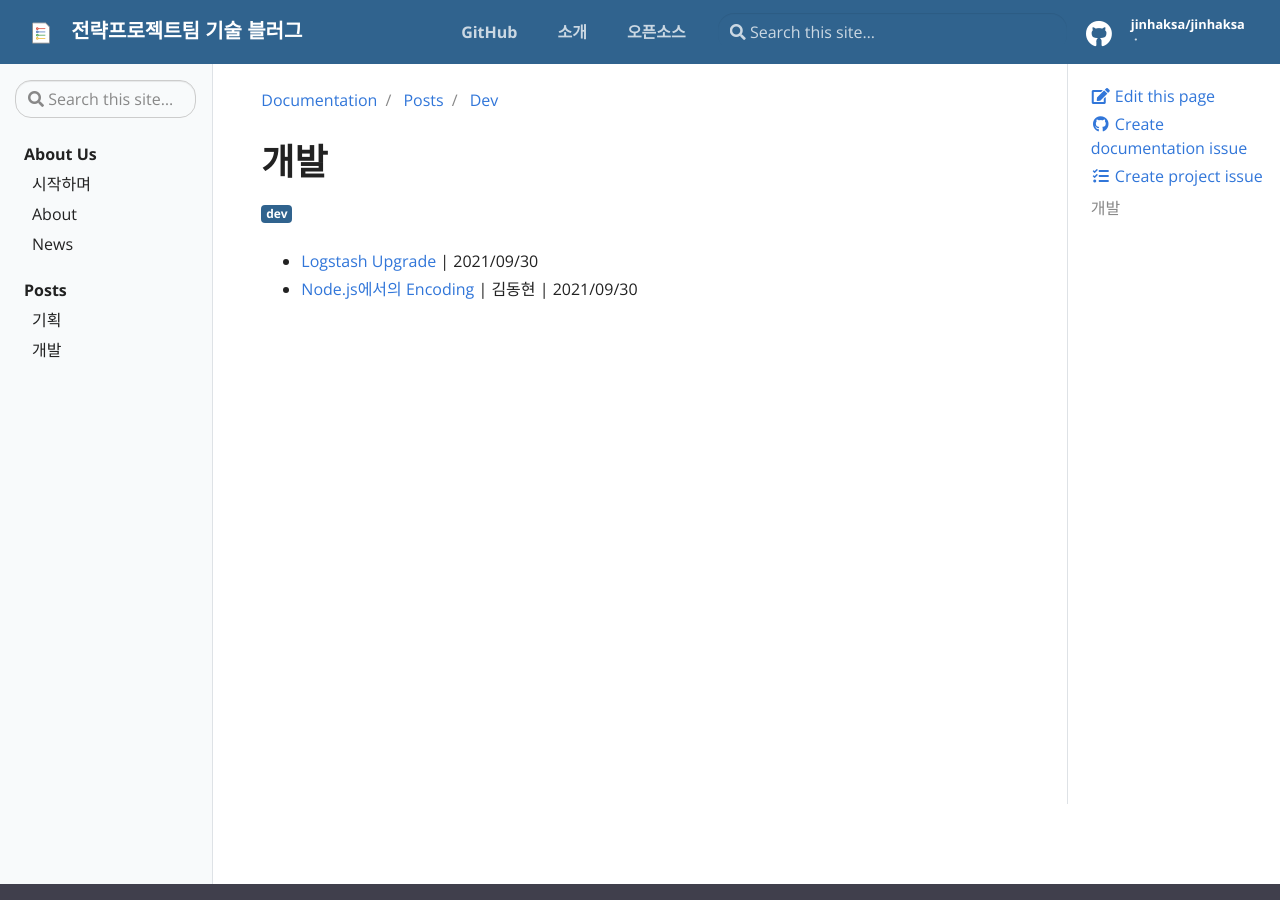
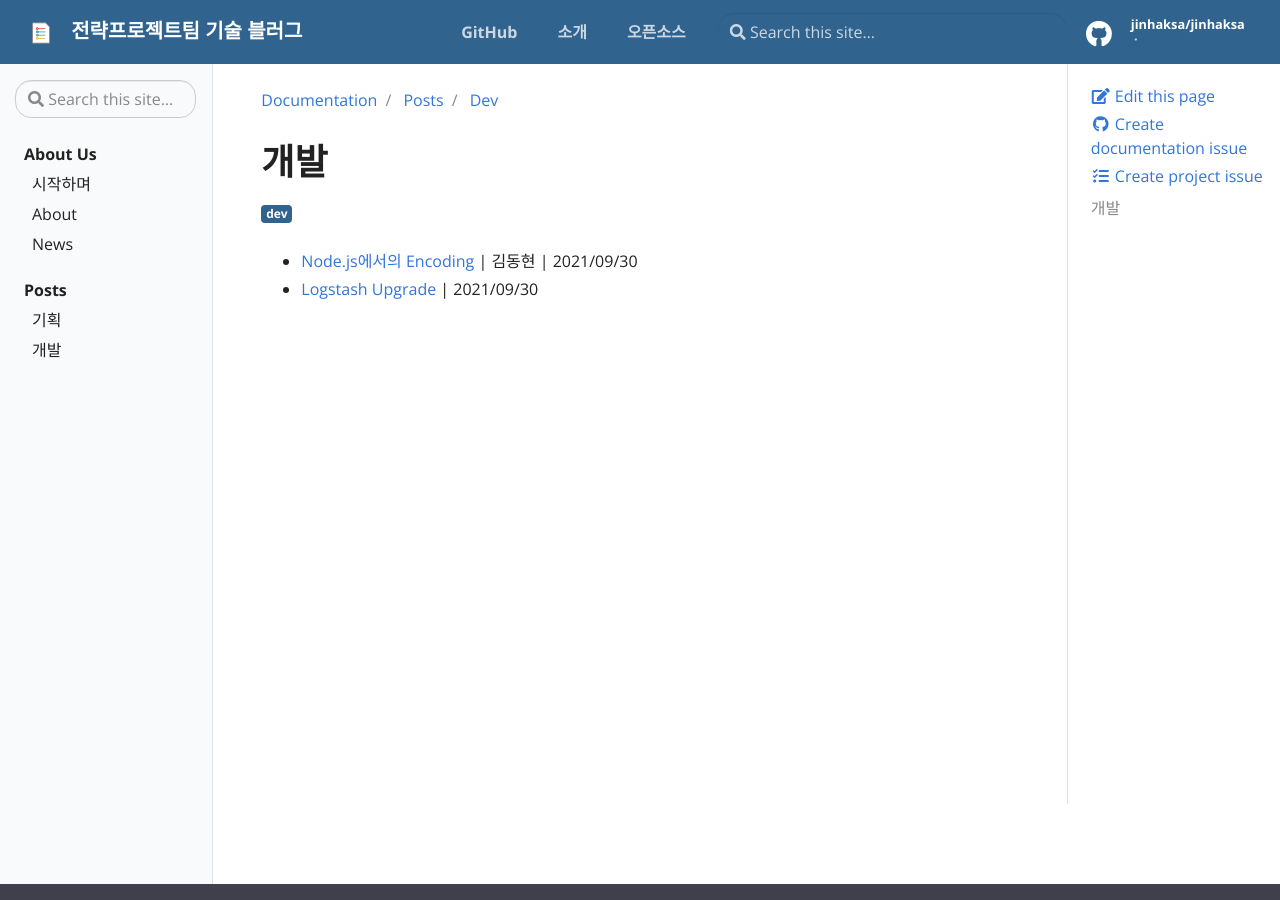
Before and after one commit to jinhaksa/jinhaksa.github.io, a Jekyll site: the page built from _docs/posts/dev/index.md, in a window 1280 px wide and 900 px high. Built offline with Jekyll 4.4.1, drawn with Linux system fonts in a browser that asks for light colours.

Commit message:
날짜순 정렬

```diff
--- a/_docs/posts/dev/index.md
+++ b/_docs/posts/dev/index.md
@@ -8,7 +8,8 @@ tags:
 # 개발
 
 <ul>
-  {% for post in site.categories.dev %}
+  {% assign devPosts = site.categories.dev | sort: "date" | reverse %}
+  {% for post in devPosts %}
       <li>
         <a href="{{ post.url }}">{{ post.title }}</a>{% if post.author %} | {{ post.author }} {% endif %} | {{ post.date | date: "%Y/%m/%e" }}
       </li>
```
Also changed, not shown: _posts/dev/2021-09-30-logstash-upgrade-1.md (+1 -0 lines).
